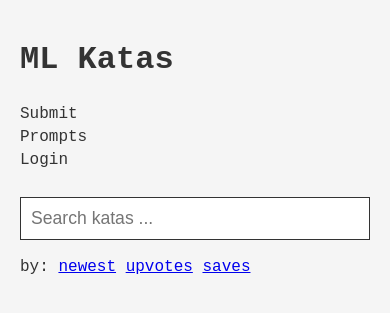
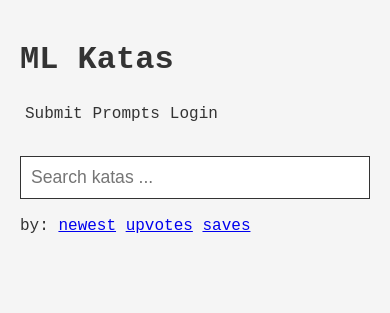
Before and after one commit to emiliocantuc/ml-katas, a Flask app: page / in a window 390 px wide. Shown: the top 313 px of the page. Run offline with Flask 3, Linux system fonts and the light colour scheme; data that the repository does not hold is empty.

Commit message:
nav layout mobile

```diff
--- a/static/style.css
+++ b/static/style.css
@@ -193,11 +193,13 @@ nav a {
 
     nav {
         margin-top: 0px;
+        display: flex; /* Make nav a flex container */
+        flex-wrap: wrap; /* Allow items to wrap */
+        justify-content: center; /* Center items if they don't fill the line */
     }
 
     nav a {
-        margin-left: 0;
-        margin-top: 5px;
-        display: block;
+        margin: 5px; /* Adjust margin for side-by-side layout */
+        /* Removed display: block; as flex items are inline by default */
     }
 }
```
